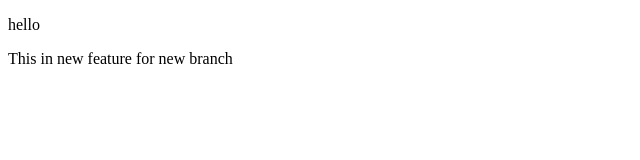
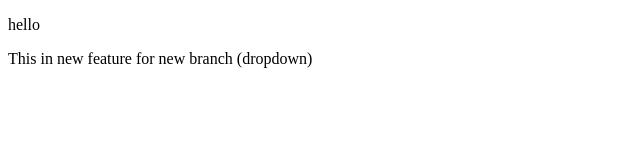
Before and after one commit to Bibhushan21/demo, a plain HTML site: page index.html in a window 1280 px wide. Shown: the full height of the page, 0-640 px from the left. Drawn offline with Linux system fonts and the light colour scheme.

```diff
--- a/index.html
+++ b/index.html
@@ -7,7 +7,7 @@
 </head>
 <body>
     <p>hello</p>
-    <p>This in new feature for new branch </p>
+    <p>This in new feature for new branch (dropdown) </p>
 
 </body>
 </html>
```
